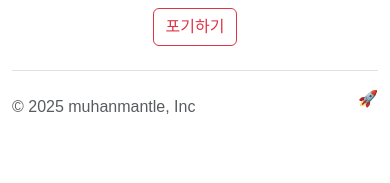
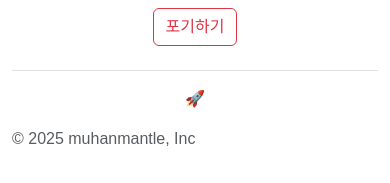
Before and after one commit to soominn/muhanmantle-front, a React (Create React App) app: page / in a window 390 px wide. Shown: the part 381-564 px from the top of the page. Built offline with nearby package versions, Linux system fonts and the light colour scheme; no server answers.

Commit message:
모바일 css 조금 수정

```diff
--- a/src/App.tsx
+++ b/src/App.tsx
@@ -257,7 +257,7 @@ export default function App() {
                     </div>
 
                     <h3 className="py-3">
-                        <span className="text-success">{Number(answer).toLocaleString()}</span> 번째 정답 단어를 맞춰보세요 🚀
+                        <span className="text-success">{Number(answer).toLocaleString()}</span> 번째 단어를 맞춰보세요 🚀
                     </h3>
 
                     <div className="d-flex justify-content-center mb-4">
--- a/src/main.css
+++ b/src/main.css
@@ -19,6 +19,22 @@ body {
     .main-width, .alert-width {
         width: 100%;
     }
+
+    footer {
+        flex-direction: column !important;
+        text-align: left;
+    }
+
+    footer a {
+        order: -1;
+        margin-bottom: 1rem;
+    }
+
+    footer p {
+        order: 1;
+        width: 100%;
+        text-align: left;
+    }
 }
 
 @keyframes rainbow {
```
